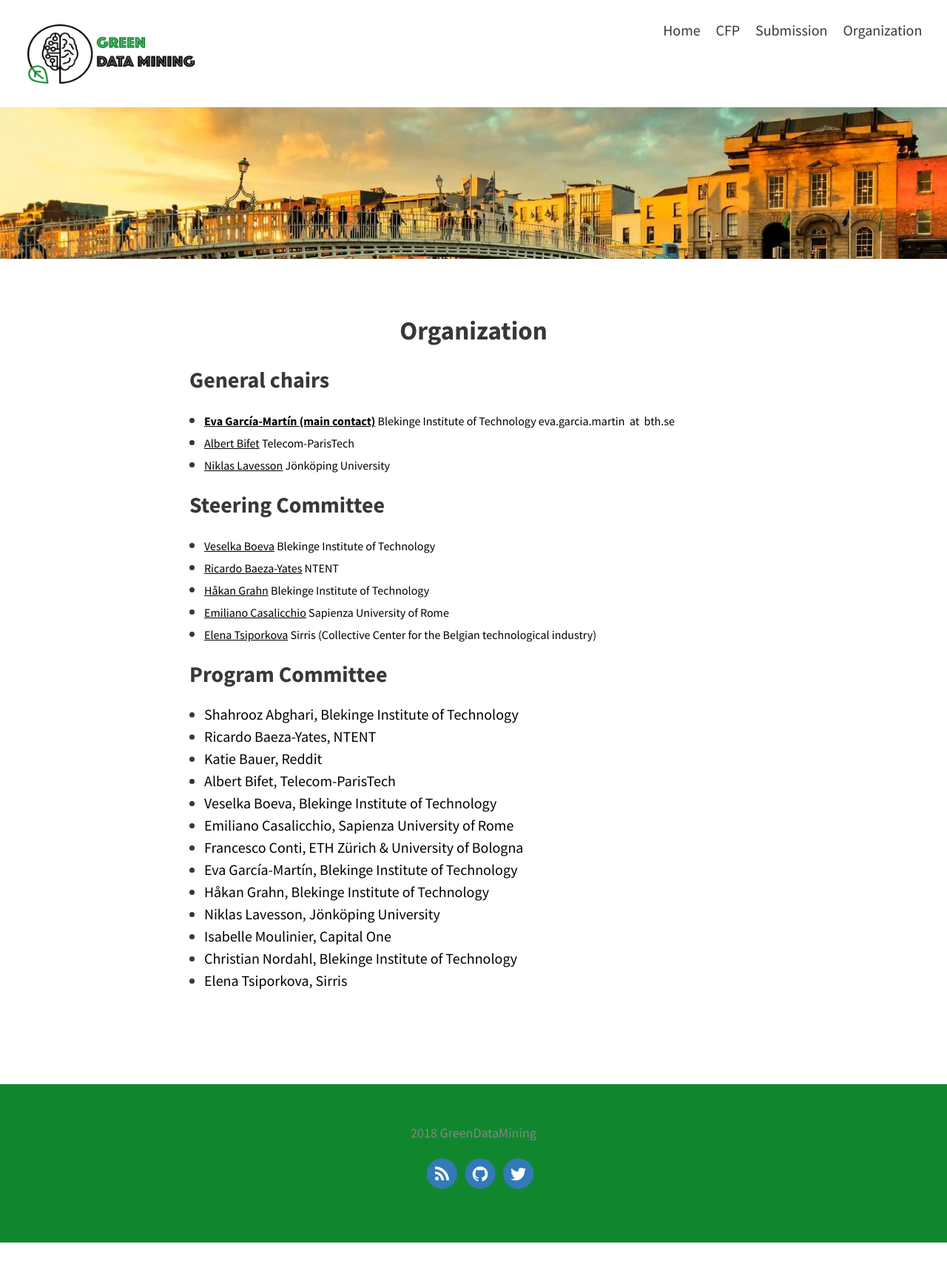
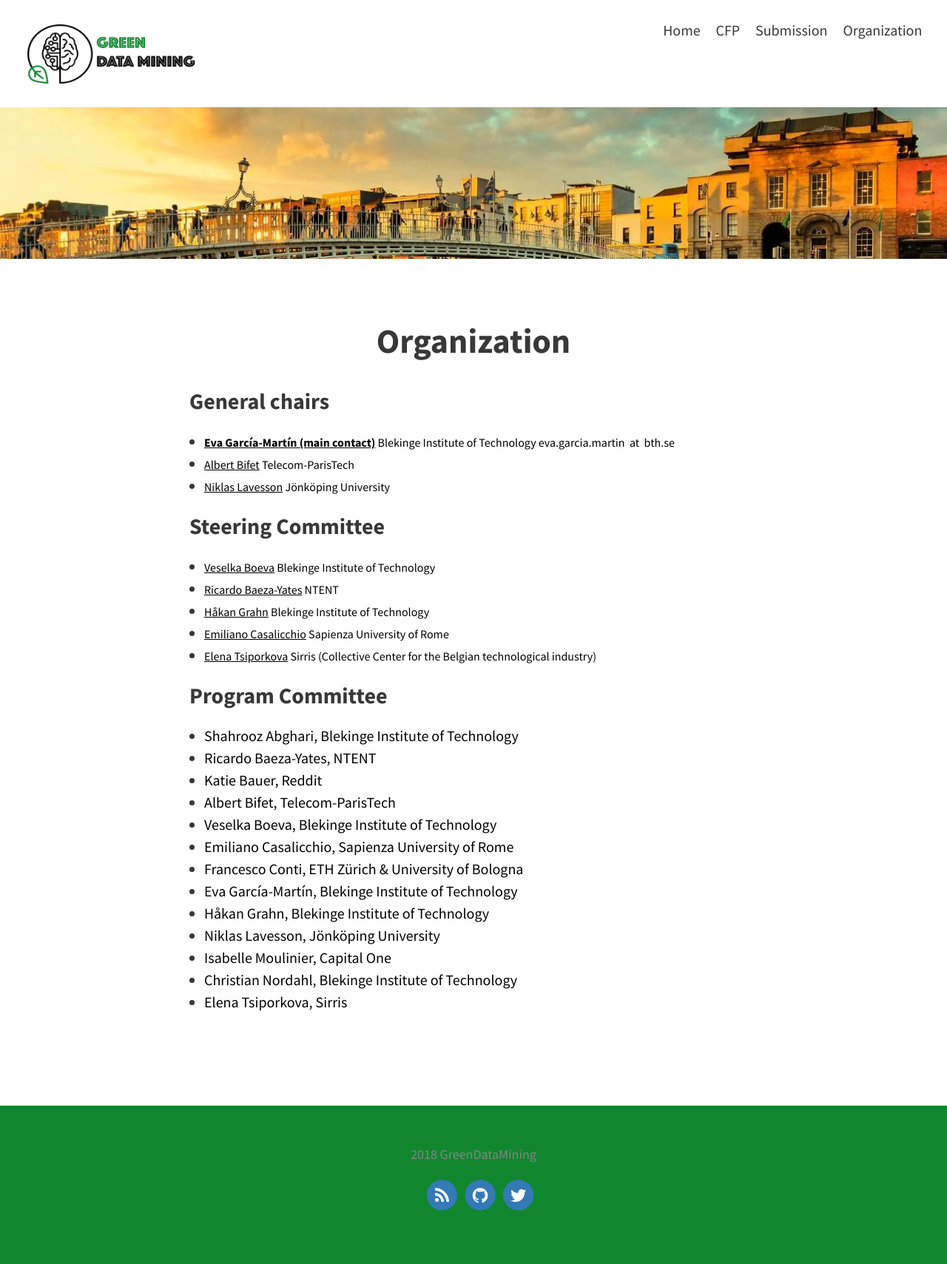
Before and after one commit to greendatamining/greendatamining18, a Jekyll site: the page built from pages/organization.html, in a window 1280 px wide. Shown: the whole page at 74% size. Built offline with Jekyll 4.4.1, drawn with Linux system fonts in a browser that asks for light colours; before the commit the page ends 1680 px from its top, so only the background shows below that.

Commit message:
Update organization.html

```diff
--- a/pages/organization.html
+++ b/pages/organization.html
@@ -5,7 +5,7 @@ permalink: /organization/
 feature-img: "assets/img/workshop/dublin.jpg"
 ---
 
-<h2 style="text-align: center">Organization</h2>
+<h1 style="text-align: center">Organization</h1>
 <h3><strong>General chairs</strong></h3>
 <ul>
  	<li><span style="color: #000000;font-size: 12pt"><span style="color: #000000;font-size: 12pt"><span style="text-decoration: underline"><strong>Eva García-Martín (main contact)</strong></span>
```
